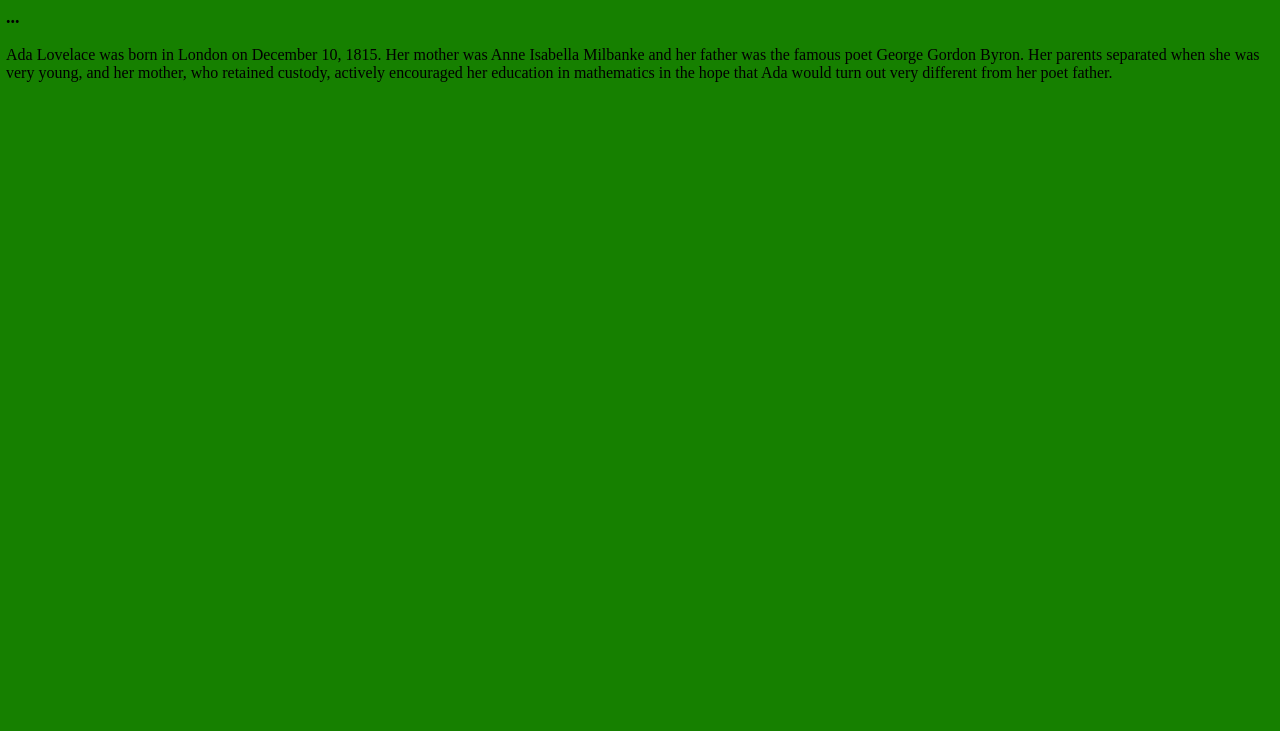
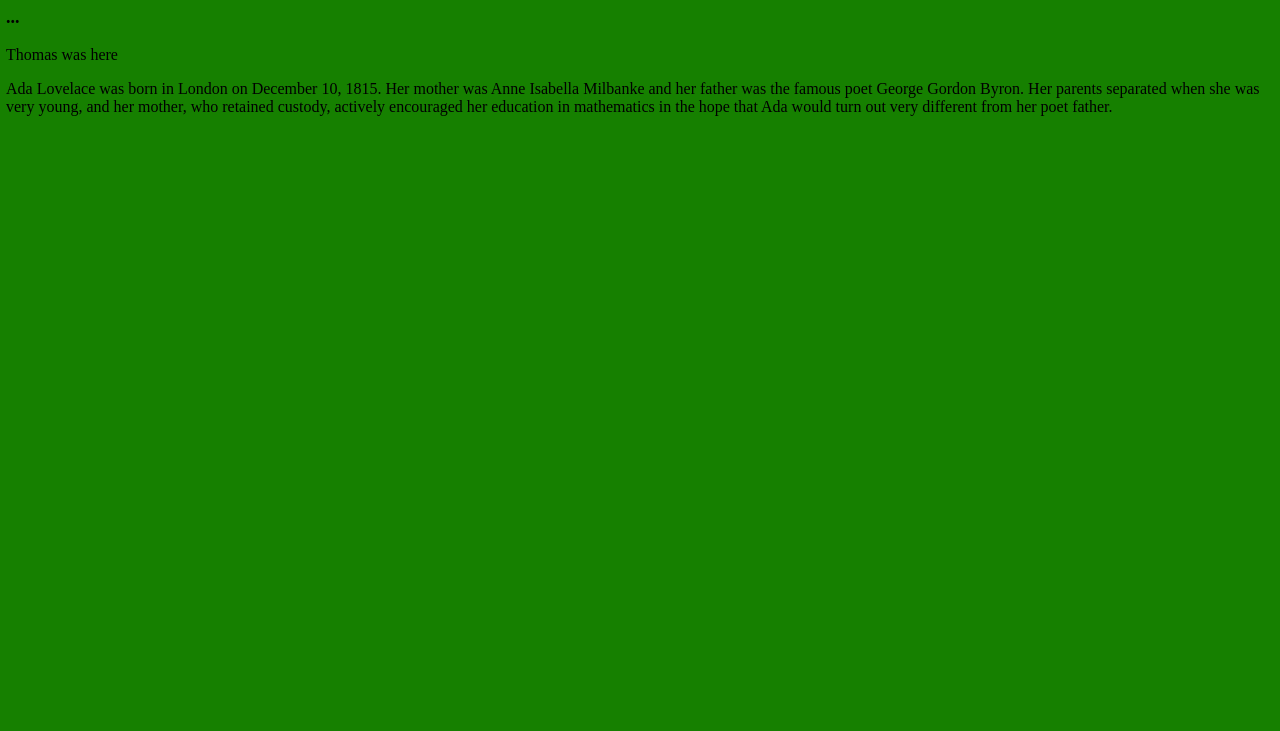
Before and after one commit to KnightspaceShadow2/Multi-page-chess-web, a plain HTML site: page index.html in a window 1280 px wide. Shown: the part 69-800 px from the top of the page. Drawn offline with Linux system fonts and the light colour scheme.

Commit message:
Update index.html

```diff
--- a/index.html
+++ b/index.html
@@ -13,6 +13,8 @@
 
     <h3>...</h3>
 
+    <p> Thomas was here</p>
+
     <p>
         Ada Lovelace was born in London on December 10, 1815.
         Her mother was Anne Isabella Milbanke and her father was the famous poet George Gordon Byron.
```
